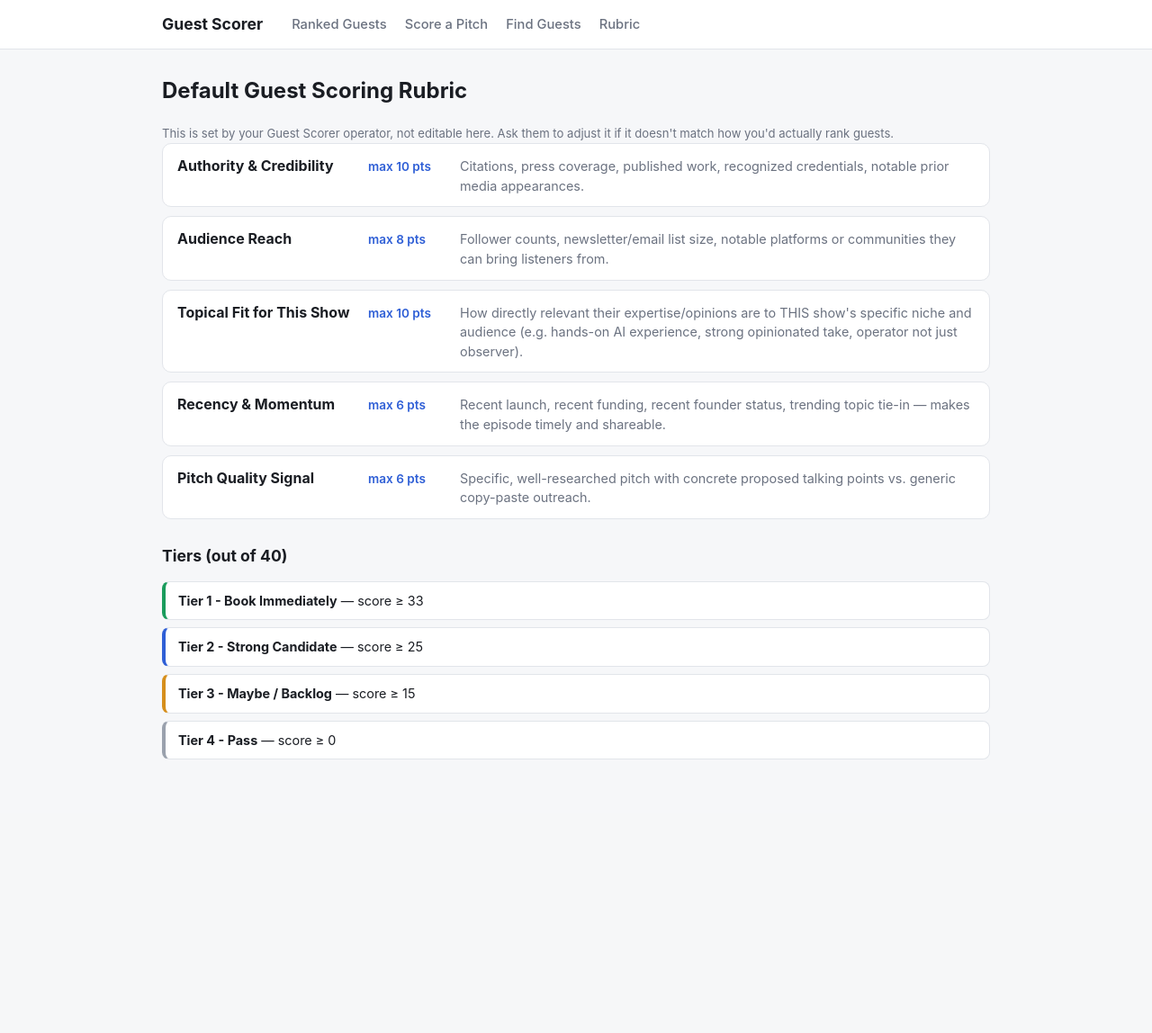
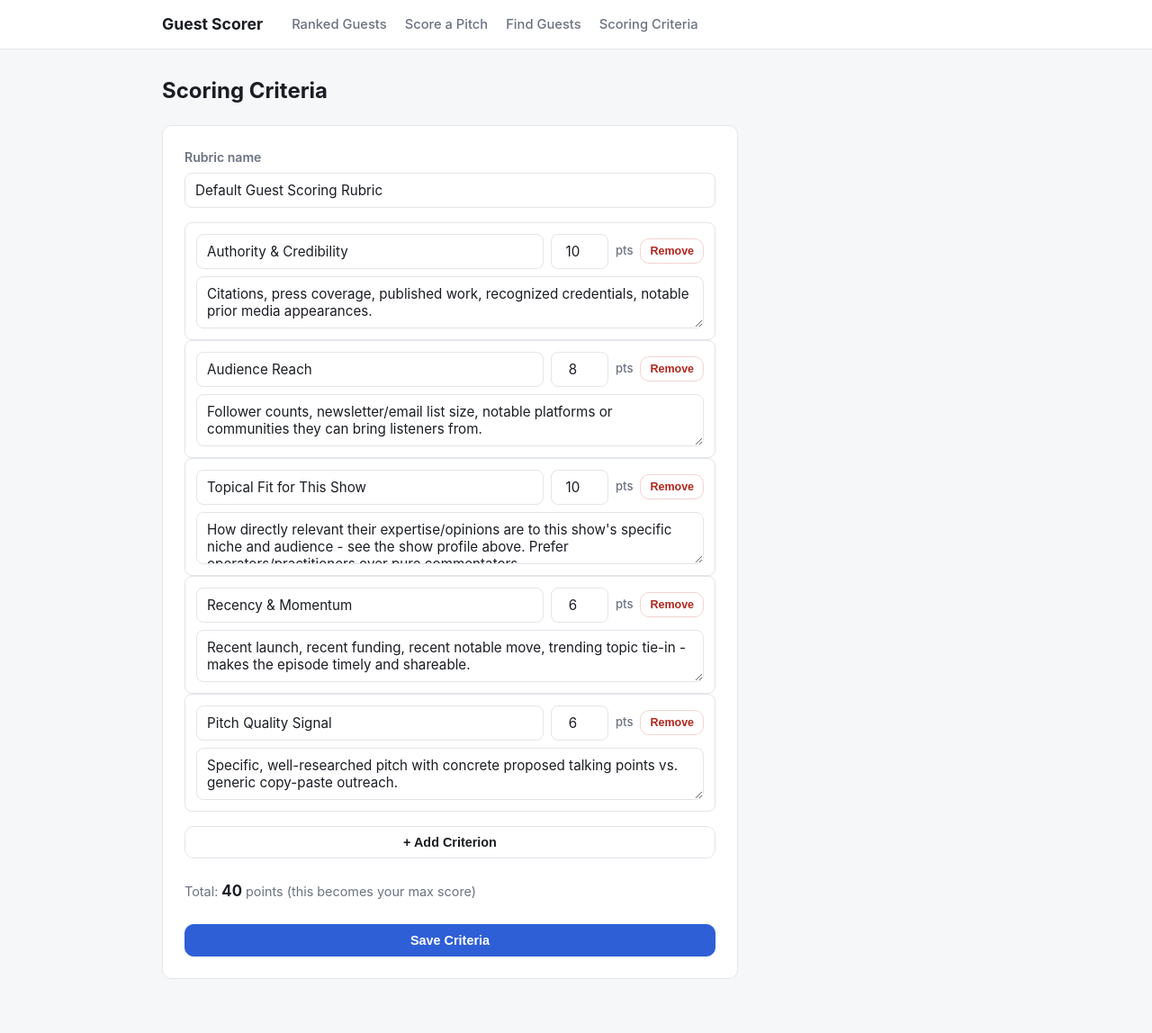
Before and after one commit to rafaym1/podcast-guest-scorer, a Flask app: page /c/demo/rubric in a window 1280 px wide. Shown: the whole page at 90% size. Before the commit the page ends 844 px from the top, so only its background shows below. Run offline with Flask 3, Linux system fonts and the light colour scheme.

Commit message:
Add client-editable criteria, show profile, and guided onboarding
Rubric is no longer operator-only: clients edit their own criteria
(weights, labels, guidance) from the UI, with max_score always derived
as sum(weights) so it can't drift out of sync. New profile.json per
client captures their show's industry/niche/target guest, which now
gets injected into every prompt sent to Gemini (both scoring and
candidate search) - fixes generic scoring for non-AI-niche shows.
New clients go through a short wizard: show profile -> criteria review
-> Find Guests, enforced via a profile.onboarded flag; existing clients
without profile.json are grandfathered in as already-onboarded.

```diff
--- a/webapp/app.py
+++ b/webapp/app.py
@@ -2,10 +2,11 @@
 """
 Guest Scorer - client-facing web UI.
 
-Each client gets a private URL: /c/<client_slug>/
-Client data (rubric + scored guests) lives in clients/<slug>/ - you (the
-operator) create/customize a client's rubric.json by hand; clients never edit
-their own rubric through the UI.
+Each client gets a private URL: /c/<client_slug>/. A new client goes through
+a short guided setup first time in: /admin/clients/new (your screen) creates
+the client, then they land in onboarding - profile (who they are / what the
+show covers) -> scoring criteria (fully editable, not hardcoded) -> Find
+Guests. After that, both profile and criteria stay editable any time.
 
 Run:
     python webapp/app.py
@@ -29,6 +30,11 @@ CLIENTS_DIR = os.path.join(BASE_DIR, "clients")
 app = Flask(__name__)
 app.config["MAX_CONTENT_LENGTH"] = 10 * 1024 * 1024  # 10MB upload cap
 
+EMPTY_PROFILE = {
+    "host_name": "", "show_name": "", "industry": "",
+    "show_description": "", "target_guest_profile": "", "onboarded": True,
+}
+
 
 def client_paths(slug):
     client_dir = os.path.join(CLIENTS_DIR, slug)
@@ -38,7 +44,21 @@ def client_paths(slug):
         "dir": client_dir,
         "rubric": os.path.join(client_dir, "rubric.json"),
         "results": os.path.join(client_dir, "guests_scored.json"),
+        "profile": os.path.join(client_dir, "profile.json"),
     }
+
+
+def load_profile(paths):
+    # Clients created before profile.json existed are grandfathered in as
+    # already-onboarded, so they aren't suddenly bounced into the wizard.
+    if not os.path.exists(paths["profile"]):
+        return dict(EMPTY_PROFILE)
+    return engine.load_json(paths["profile"])
+
+
+def save_profile(paths, profile):
+    with open(paths["profile"], "w", encoding="utf-8") as f:
+        json.dump(profile, f, indent=2)
 
 
 @app.route("/")
@@ -52,6 +72,10 @@ def home():
 @app.route("/c/<slug>/")
 def dashboard(slug):
     paths = client_paths(slug)
+    profile = load_profile(paths)
+    if not profile.get("onboarded", True):
+        return redirect(url_for("onboarding_profile", slug=slug))
+
     tier = request.args.get("tier") or None
     source = request.args.get("source") or None
     results = engine.ranked_results(paths["results"], tier=tier, source=source)
@@ -61,16 +85,71 @@ def dashboard(slug):
         slug=slug,
         results=results,
         rubric=rubric,
+        profile=profile,
         active_tier=tier,
         active_source=source,
     )
 
 
-@app.route("/c/<slug>/rubric")
-def rubric_view(slug):
+@app.route("/c/<slug>/onboarding/profile", methods=["GET", "POST"])
+def onboarding_profile(slug):
     paths = client_paths(slug)
-    rubric = engine.load_json(paths["rubric"])
-    return render_template("rubric.html", slug=slug, rubric=rubric)
+    profile = load_profile(paths)
+
+    if request.method == "GET":
+        return render_template("onboarding_profile.html", slug=slug, form=profile, error=None)
+
+    profile.update({
+        "host_name": request.form.get("host_name", "").strip(),
+        "show_name": request.form.get("show_name", "").strip(),
+        "industry": request.form.get("industry", "").strip(),
+        "show_description": request.form.get("show_description", "").strip(),
+        "target_guest_profile": request.form.get("target_guest_profile", "").strip(),
+    })
+    if not profile["show_name"] or not profile["industry"]:
+        return render_template(
+            "onboarding_profile.html", slug=slug, form=profile,
+            error="Show name and industry/field are required - this is what makes scoring actually relevant to you.",
+        )
+
+    save_profile(paths, profile)
+    return redirect(url_for("rubric_edit", slug=slug))
+
+
+@app.route("/c/<slug>/rubric", methods=["GET", "POST"])
+def rubric_edit(slug):
+    paths = client_paths(slug)
+    profile = load_profile(paths)
+    onboarding = not profile.get("onboarded", True)
+
+    if request.method == "GET":
+        rubric = engine.load_json(paths["rubric"])
+        return render_template(
+            "rubric.html", slug=slug, rubric=rubric, onboarding=onboarding,
+            error=None, saved=request.args.get("saved"),
+        )
+
+    labels = request.form.getlist("label")
+    weights = request.form.getlist("weight")
+    guidances = request.form.getlist("guidance")
+    keys = request.form.getlist("key")
+    name = request.form.get("name", "")
+
+    try:
+        new_rubric = engine.normalize_rubric(name, labels, weights, guidances, keys)
+    except ValueError as e:
+        rubric = engine.load_json(paths["rubric"])
+        return render_template("rubric.html", slug=slug, rubric=rubric, onboarding=onboarding, error=str(e), saved=None)
+
+    with open(paths["rubric"], "w", encoding="utf-8") as f:
+        json.dump(new_rubric, f, indent=2)
+
+    if onboarding:
+        profile["onboarded"] = True
+        save_profile(paths, profile)
+        return redirect(url_for("find_new", slug=slug, welcome=1))
+
+    return redirect(url_for("rubric_edit", slug=slug, saved=1))
 
 
 @app.route("/c/<slug>/export/csv")
@@ -131,6 +210,8 @@ def score_parse(slug):
 @app.route("/c/<slug>/score/new", methods=["GET", "POST"])
 def score_new(slug):
     paths = client_paths(slug)
+    if not load_profile(paths).get("onboarded", True):
+        return redirect(url_for("onboarding_profile", slug=slug))
     if request.method == "GET":
         return render_template("score_form.html", slug=slug, error=None, form={})
 
@@ -144,8 +225,9 @@ def score_new(slug):
         return render_template("score_form.html", slug=slug, error="Name is required.", form=guest)
 
     rubric = engine.load_json(paths["rubric"])
+    profile = load_profile(paths)
     try:
-        record = engine.score_guest(rubric, guest, engine.DEFAULT_MODEL, "inbound", "web-form")
+        record = engine.score_guest(rubric, guest, engine.DEFAULT_MODEL, "inbound", "web-form", profile=profile)
     except SystemExit as e:
         return render_template("score_form.html", slug=slug, error=str(e), form=guest)
 
@@ -156,8 +238,10 @@ def score_new(slug):
 @app.route("/c/<slug>/find/new", methods=["GET", "POST"])
 def find_new(slug):
     paths = client_paths(slug)
+    if not load_profile(paths).get("onboarded", True):
+        return redirect(url_for("onboarding_profile", slug=slug))
     if request.method == "GET":
-        return render_template("find_form.html", slug=slug, error=None, form={})
+        return render_template("find_form.html", slug=slug, error=None, form={}, welcome=request.args.get("welcome"))
 
     criteria = {
         "topic": request.form.get("topic", "").strip(),
@@ -167,25 +251,26 @@ def find_new(slug):
         "exclude": request.form.get("exclude", "").strip(),
         "max_candidates": int(request.form.get("max_candidates") or 5),
     }
-    if not criteria["topic"]:
-        return render_template("find_form.html", slug=slug, error="Topic is required.", form=criteria)
+    rubric = engine.load_json(paths["rubric"])
+    profile = load_profile(paths)
+    if not criteria["topic"] and not profile.get("target_guest_profile") and not profile.get("industry"):
+        return render_template("find_form.html", slug=slug, error="Topic is required (or set your show profile first).", form=criteria, welcome=None)
 
-    rubric = engine.load_json(paths["rubric"])
-    query = engine.build_find_query(criteria)
+    query = engine.build_find_query(criteria, profile=profile)
     try:
         search_results = engine.search_web(query, max_results=max(criteria["max_candidates"] * 2, 10))
         if not search_results:
-            return render_template("find_form.html", slug=slug, error="No search results found - try broadening the criteria.", form=criteria)
+            return render_template("find_form.html", slug=slug, error="No search results found - try broadening the criteria.", form=criteria, welcome=None)
 
-        candidates = engine.extract_candidates(criteria, search_results, engine.DEFAULT_MODEL)[: criteria["max_candidates"]]
+        candidates = engine.extract_candidates(criteria, search_results, engine.DEFAULT_MODEL, profile=profile)[: criteria["max_candidates"]]
         if not candidates:
-            return render_template("find_form.html", slug=slug, error="No named candidates could be extracted - try broadening the criteria.", form=criteria)
+            return render_template("find_form.html", slug=slug, error="No named candidates could be extracted - try broadening the criteria.", form=criteria, welcome=None)
 
         for candidate in candidates:
-            record = engine.score_guest(rubric, candidate, engine.DEFAULT_MODEL, "sourced", "web-search")
+            record = engine.score_guest(rubric, candidate, engine.DEFAULT_MODEL, "sourced", "web-search", profile=profile)
             engine.save_result(record, paths["results"])
     except SystemExit as e:
-        return render_template("find_form.html", slug=slug, error=str(e), form=criteria)
+        return render_template("find_form.html", slug=slug, error=str(e), form=criteria, welcome=None)
 
     return redirect(url_for("dashboard", slug=slug, source="sourced"))
 
@@ -211,7 +296,13 @@ def new_client(slug=None):
     with open(os.path.join(client_dir, "rubric.json"), "w", encoding="utf-8") as f:
         json.dump(default_rubric, f, indent=2)
 
-    return redirect(url_for("dashboard", slug=slug))
+    profile = dict(EMPTY_PROFILE)
+    profile["show_name"] = name
+    profile["onboarded"] = False
+    with open(os.path.join(client_dir, "profile.json"), "w", encoding="utf-8") as f:
+        json.dump(profile, f, indent=2)
+
+    return redirect(url_for("onboarding_profile", slug=slug))
 
 
 if __name__ == "__main__":
--- a/webapp/static/style.css
+++ b/webapp/static/style.css
@@ -289,45 +289,63 @@ details summary {
   border: none;
 }
 
-.rubric-table { display: flex; flex-direction: column; gap: 10px; margin-bottom: 28px; }
-
-.rubric-row {
-  background: var(--surface);
-  border: 1px solid var(--border);
-  border-radius: var(--radius);
-  padding: 12px 16px;
-  display: grid;
-  grid-template-columns: 200px 90px 1fr;
-  gap: 12px;
-  align-items: baseline;
+.step-badge {
+  font-size: 0.78rem;
+  font-weight: 700;
+  color: var(--primary);
+  background: #e7edfb;
+  padding: 4px 10px;
+  border-radius: 999px;
+  align-self: center;
 }
 
-.rubric-label { font-weight: 700; }
-.rubric-weight { color: var(--primary); font-weight: 600; font-size: 0.85rem; }
-.rubric-guidance { color: var(--text-muted); font-size: 0.9rem; }
+.intro-hint { margin-bottom: 18px; font-size: 0.88rem; }
 
-.tiers-heading { margin-top: 0; }
+.show-subtitle { margin: 2px 0 0; color: var(--text-muted); font-size: 0.88rem; }
 
-.tier-legend { display: flex; flex-direction: column; gap: 8px; }
+.criteria-form { max-width: 640px; }
 
-.tier-legend-item {
-  padding: 10px 14px;
+.criterion-row {
+  border: 1px solid var(--border);
   border-radius: 8px;
-  border-left: 4px solid var(--tier4);
-  background: var(--surface);
-  border-top: 1px solid var(--border);
-  border-right: 1px solid var(--border);
-  border-bottom: 1px solid var(--border);
-  font-size: 0.9rem;
+  padding: 12px;
+  display: flex;
+  flex-direction: column;
+  gap: 8px;
 }
 
-.tier-legend-item[data-tier^="Tier 1"] { border-left-color: var(--tier1); }
-.tier-legend-item[data-tier^="Tier 2"] { border-left-color: var(--tier2); }
-.tier-legend-item[data-tier^="Tier 3"] { border-left-color: var(--tier3); }
-.tier-legend-item[data-tier^="Tier 4"] { border-left-color: var(--tier4); }
+.criterion-row-top {
+  display: flex;
+  align-items: center;
+  gap: 8px;
+}
+
+.criterion-label { flex: 1; }
+
+.criterion-weight { width: 64px; text-align: center; }
+
+.pts-label { font-size: 0.82rem; color: var(--text-muted); font-weight: 500; }
+
+.btn-remove {
+  padding: 6px 10px;
+  font-size: 0.78rem;
+  color: #b3261e;
+  border-color: #f3d4d1;
+  margin-left: auto;
+}
+
+.total-bar {
+  font-size: 0.9rem;
+  color: var(--text-muted);
+  padding: 8px 0;
+}
+
+.total-bar strong { color: var(--text); font-size: 1.05rem; }
+
+template { display: none; }
 
 @media (max-width: 640px) {
-  .rubric-row { grid-template-columns: 1fr; gap: 4px; }
   .guest-card { flex-direction: column; }
   .guest-score { flex-direction: row; gap: 6px; padding: 8px; }
+  .criterion-row-top { flex-wrap: wrap; }
 }
--- a/webapp/templates/base.html
+++ b/webapp/templates/base.html
@@ -15,7 +15,7 @@
           <a href="{{ url_for('dashboard', slug=slug) }}">Ranked Guests</a>
           <a href="{{ url_for('score_new', slug=slug) }}">Score a Pitch</a>
           <a href="{{ url_for('find_new', slug=slug) }}">Find Guests</a>
-          <a href="{{ url_for('rubric_view', slug=slug) }}">Rubric</a>
+          <a href="{{ url_for('rubric_edit', slug=slug) }}">Scoring Criteria</a>
         </nav>
       {% endif %}
     </div>
--- a/webapp/templates/dashboard.html
+++ b/webapp/templates/dashboard.html
@@ -2,7 +2,10 @@
 {% block title %}{{ slug }} - Ranked Guests{% endblock %}
 {% block content %}
   <div class="page-header">
-    <h1>Ranked Guests</h1>
+    <div>
+      <h1>Ranked Guests</h1>
+      {% if profile.show_name %}<p class="show-subtitle">{{ profile.show_name }}{% if profile.industry %} &middot; {{ profile.industry }}{% endif %}</p>{% endif %}
+    </div>
     <div class="header-actions">
       <a class="btn" href="{{ url_for('export_csv', slug=slug) }}">Export CSV</a>
       <a class="btn" href="{{ url_for('import_csv', slug=slug) }}">Import CSV</a>
--- a/webapp/templates/find_form.html
+++ b/webapp/templates/find_form.html
@@ -2,11 +2,12 @@
 {% block title %}Find Guests{% endblock %}
 {% block content %}
   <div class="page-header"><h1>Find Guests</h1></div>
+  {% if welcome %}<div class="notice">Setup complete - your show profile and scoring criteria are saved. Try your first search below, or edit them any time from the nav.</div>{% endif %}
   <form class="form-card" method="post">
     {% if error %}<div class="alert">{{ error }}</div>{% endif %}
     <label>
       Topic
-      <input type="text" name="topic" value="{{ form.topic or '' }}" placeholder="e.g. AI agents in enterprise software" required>
+      <input type="text" name="topic" value="{{ form.topic or '' }}" placeholder="Leave blank to use your show profile's industry/target guest">
     </label>
     <label>
       Desired role
--- a/webapp/templates/rubric.html
+++ b/webapp/templates/rubric.html
@@ -1,25 +1,74 @@
 {% extends "base.html" %}
-{% block title %}Rubric{% endblock %}
+{% block title %}Scoring Criteria{% endblock %}
 {% block content %}
-  <div class="page-header"><h1>{{ rubric.name }}</h1></div>
-  <p class="hint">This is set by your Guest Scorer operator, not editable here. Ask them to adjust it if it doesn't match how you'd actually rank guests.</p>
-
-  <div class="rubric-table">
-    {% for c in rubric.criteria %}
-      <div class="rubric-row">
-        <div class="rubric-label">{{ c.label }}</div>
-        <div class="rubric-weight">max {{ c.weight }} pts</div>
-        <div class="rubric-guidance">{{ c.guidance }}</div>
-      </div>
-    {% endfor %}
+  <div class="page-header">
+    <h1>Scoring Criteria</h1>
+    {% if onboarding %}<span class="step-badge">Step 2 of 2</span>{% endif %}
   </div>
 
-  <h2 class="tiers-heading">Tiers (out of {{ rubric.max_score }})</h2>
-  <div class="tier-legend">
-    {% for t in rubric.tiers %}
-      <div class="tier-legend-item" data-tier="{{ t.label }}">
-        <strong>{{ t.label }}</strong> &mdash; score &ge; {{ t.min }}
+  {% if onboarding %}
+    <p class="hint intro-hint">This is what every guest gets scored against - start from these defaults and adjust the weights or wording to match your show. You can always come back and change this later.</p>
+  {% elif saved %}
+    <div class="notice">Saved.</div>
+  {% endif %}
+
+  <form class="form-card criteria-form" method="post" id="criteria-form">
+    {% if error %}<div class="alert">{{ error }}</div>{% endif %}
+    <label>
+      Rubric name
+      <input type="text" name="name" value="{{ rubric.name }}">
+    </label>
+
+    <div id="criteria-rows">
+      {% for c in rubric.criteria %}
+        <div class="criterion-row">
+          <input type="hidden" name="key" value="{{ c.key }}">
+          <div class="criterion-row-top">
+            <input type="text" name="label" value="{{ c.label }}" placeholder="Criterion name" class="criterion-label" required>
+            <input type="number" name="weight" value="{{ c.weight }}" min="1" max="50" class="criterion-weight">
+            <span class="pts-label">pts</span>
+            <button type="button" class="btn btn-remove" onclick="this.closest('.criterion-row').remove(); updateTotal();">Remove</button>
+          </div>
+          <textarea name="guidance" rows="2" placeholder="What should the model look for on this criterion?">{{ c.guidance }}</textarea>
+        </div>
+      {% endfor %}
+    </div>
+
+    <button type="button" class="btn" id="add-criterion">+ Add Criterion</button>
+
+    <div class="total-bar">Total: <strong id="total-points">{{ rubric.criteria | sum(attribute='weight') }}</strong> points (this becomes your max score)</div>
+
+    <button class="btn btn-primary" type="submit">{{ 'Continue to Find Guests' if onboarding else 'Save Criteria' }}</button>
+  </form>
+
+  <template id="row-template">
+    <div class="criterion-row">
+      <input type="hidden" name="key" value="">
+      <div class="criterion-row-top">
+        <input type="text" name="label" value="" placeholder="Criterion name" class="criterion-label" required>
+        <input type="number" name="weight" value="5" min="1" max="50" class="criterion-weight">
+        <span class="pts-label">pts</span>
+        <button type="button" class="btn btn-remove" onclick="this.closest('.criterion-row').remove(); updateTotal();">Remove</button>
       </div>
-    {% endfor %}
-  </div>
+      <textarea name="guidance" rows="2" placeholder="What should the model look for on this criterion?"></textarea>
+    </div>
+  </template>
+
+  <script>
+    function updateTotal() {
+      const weights = document.querySelectorAll('.criterion-weight');
+      let total = 0;
+      weights.forEach(w => { total += parseInt(w.value || '0', 10); });
+      document.getElementById('total-points').textContent = total;
+    }
+    document.getElementById('criteria-rows').addEventListener('input', (e) => {
+      if (e.target.classList.contains('criterion-weight')) updateTotal();
+    });
+    document.getElementById('add-criterion').addEventListener('click', () => {
+      const tpl = document.getElementById('row-template');
+      const clone = tpl.content.cloneNode(true);
+      document.getElementById('criteria-rows').appendChild(clone);
+      updateTotal();
+    });
+  </script>
 {% endblock %}
```
Also changed, not shown: clients/demo/profile.json (added, +8 -0 lines), clients/demo/rubric.json (+8 -10 lines), rubric.json (+8 -10 lines), score.py (+84 -12 lines), webapp/templates/onboarding_profile.html (added, +34 -0 lines), README.md.
